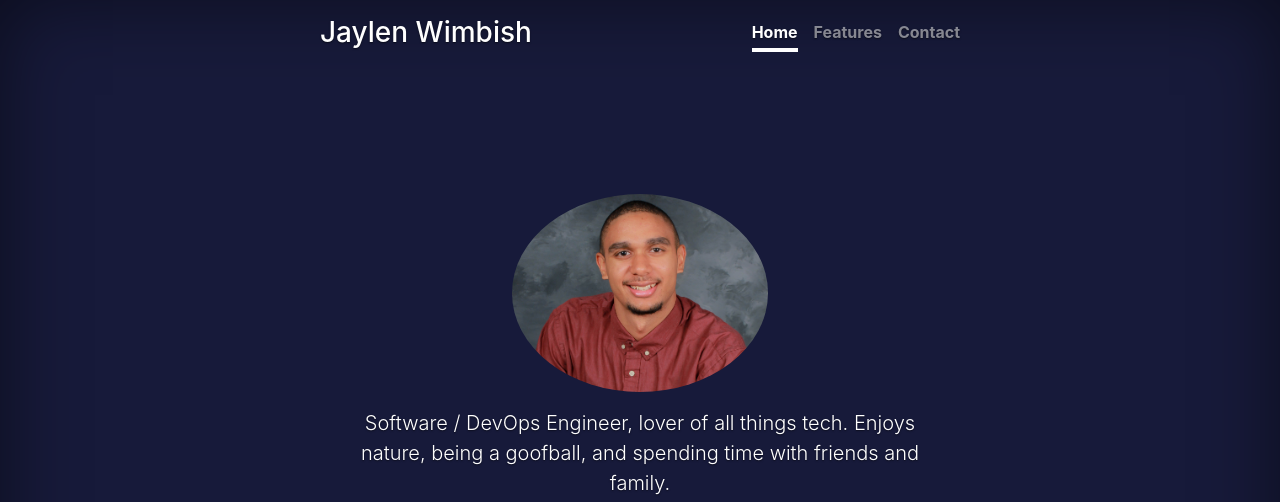
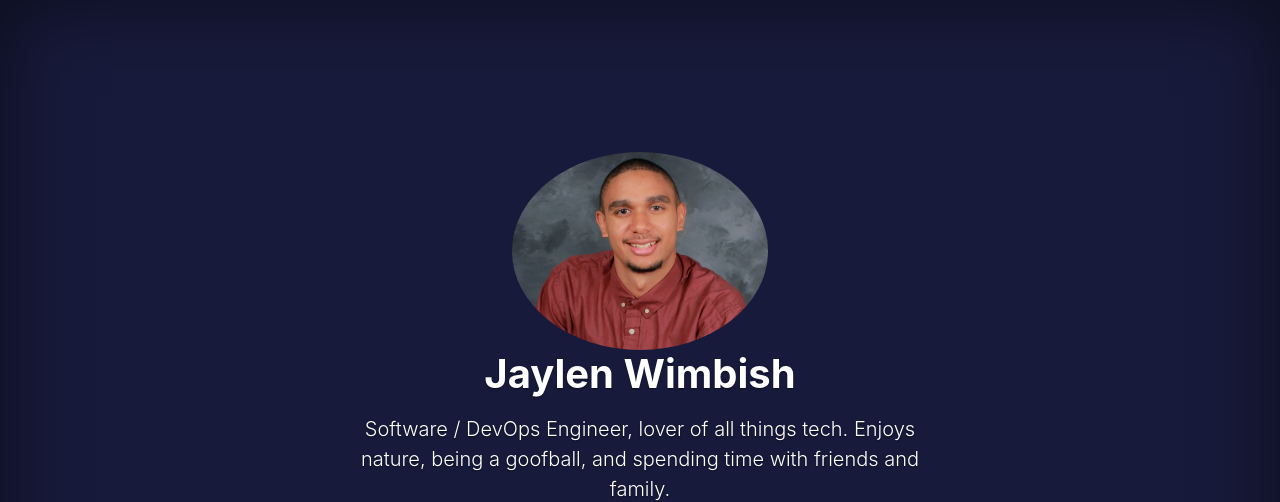
Before and after one commit to jaylenw/jaylenwimbish-website, a plain HTML site: page new-site/index.html in a window 1280 px wide. Shown: the top 502 px of the page. Drawn offline with Linux system fonts and the light colour scheme; files that its build step writes are made by us from their sources.

Commit message:
remove navbar and set cover page heading
close #1

```diff
--- a/new-site/index.html
+++ b/new-site/index.html
@@ -19,12 +19,12 @@
     <div class="cover-container d-flex w-100 h-100 p-3 mx-auto flex-column">
   <header class="masthead mb-auto">
     <div class="inner">
-      <h3 class="masthead-brand">Jaylen Wimbish</h3>
+      <!-- <h3 class="masthead-brand">Jaylen Wimbish</h3>
       <nav class="nav nav-masthead justify-content-center">
         <a class="nav-link active" href="#">Home</a>
         <a class="nav-link" href="#">Features</a>
         <a class="nav-link" href="#">Contact</a>
-      </nav>
+      </nav> -->
     </div>
   </header>
 
@@ -33,7 +33,7 @@
   </div>
 
   <main role="main" class="inner cover">
-    <!-- <h1 class="cover-heading">Cover your page.</h1> -->
+    <h1 class="cover-heading custom-cover-heading">Jaylen Wimbish</h1>
     <p class="lead custom-lead">Software / DevOps Engineer, lover of all things tech. Enjoys nature, being a goofball, and spending time with friends and family.</p>
     <p class="lead">
       <a href="https://www.linkedin.com/pub/jaylen-wimbish/3a/971/9b2" target="_blank" class="btn btn-lg btn-secondary button-margin-bottom"><i class="fa fa-linkedin-square fa-fw"></i>LinkedIn</a>
--- a/new-site/theme/custom.css
+++ b/new-site/theme/custom.css
@@ -41,3 +41,7 @@
   .custom-lead {
     margin-top: 1rem;
   }
+
+  .custom-cover-heading {
+    font-weight: bold;
+  }
```
